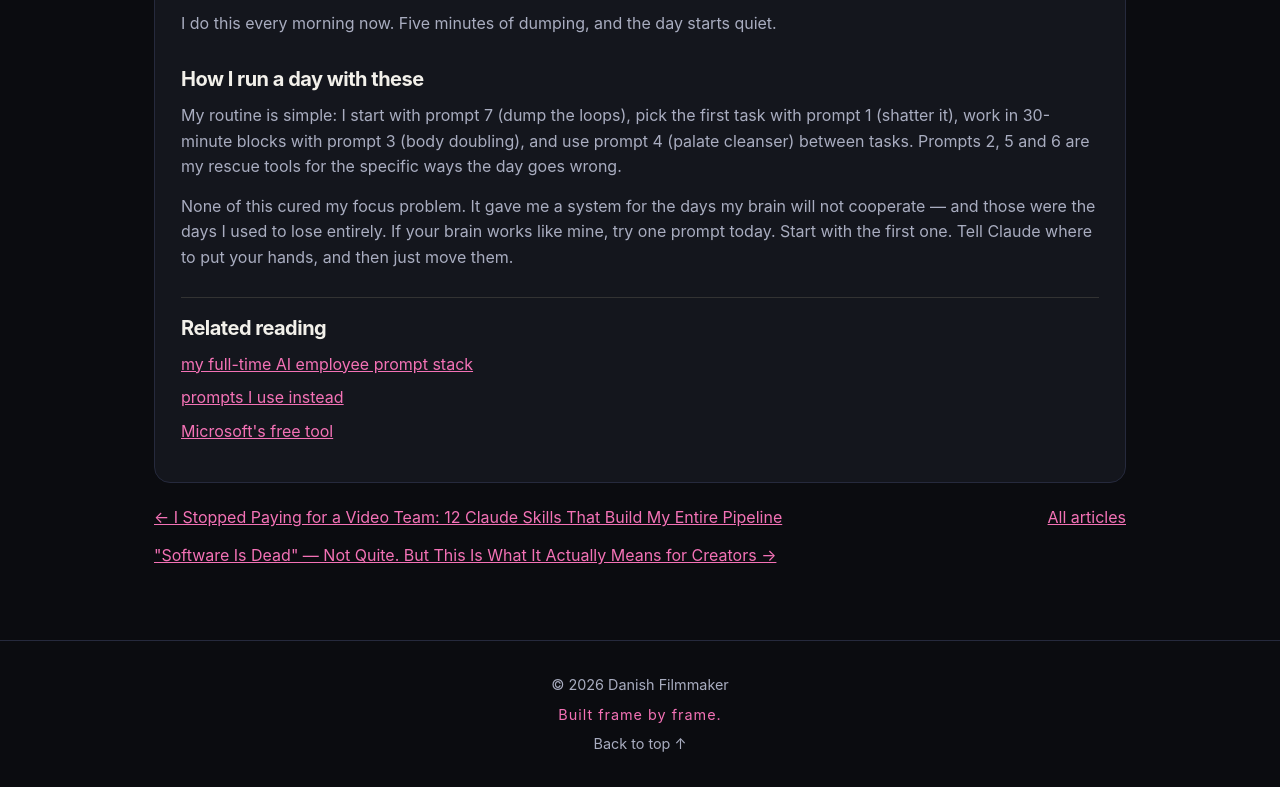
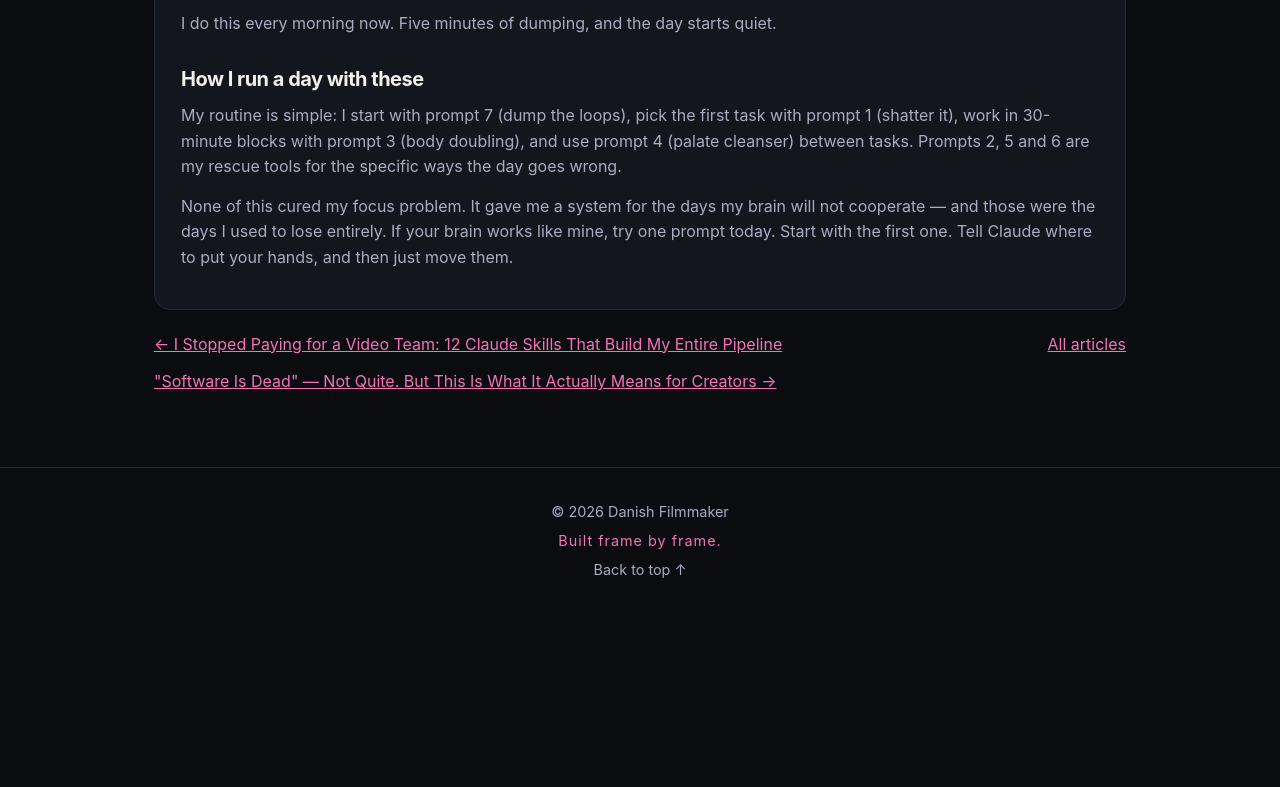
Before and after one commit to Dani-Google/Dani-Google.github.io, a plain HTML site: page blog/adhd-executive-function/index.html in a window 1280 px wide. Shown: the part 2340-3127 px from the top of the page. After the commit the page ends 2953 px from the top, so only its background shows below. Drawn offline with Linux system fonts and the light colour scheme.

Commit message:
Remove Related reading links from blog articles

```diff
--- a/blog/adhd-executive-function/index.html
+++ b/blog/adhd-executive-function/index.html
@@ -100,7 +100,7 @@
 <h2>How I run a day with these</h2>
 <p>My routine is simple: I start with prompt 7 (dump the loops), pick the first task with prompt 1 (shatter it), work in 30-minute blocks with prompt 3 (body doubling), and use prompt 4 (palate cleanser) between tasks. Prompts 2, 5 and 6 are my rescue tools for the specific ways the day goes wrong.</p>
 <p>None of this cured my focus problem. It gave me a system for the days my brain will not cooperate — and those were the days I used to lose entirely. If your brain works like mine, try one prompt today. Start with the first one. Tell Claude where to put your hands, and then just move them.</p>
-<div class="related"><h2>Related reading</h2><ul><li><a href="/blog/claude-ai-employee/">my full-time AI employee prompt stack</a></li><li><a href="/blog/code-prompts/">prompts I use instead</a></li><li><a href="/blog/tokeneconomizer/">Microsoft's free tool</a></li></ul></div>
+
       </div>
     </article>
     <nav class="pager">
```
